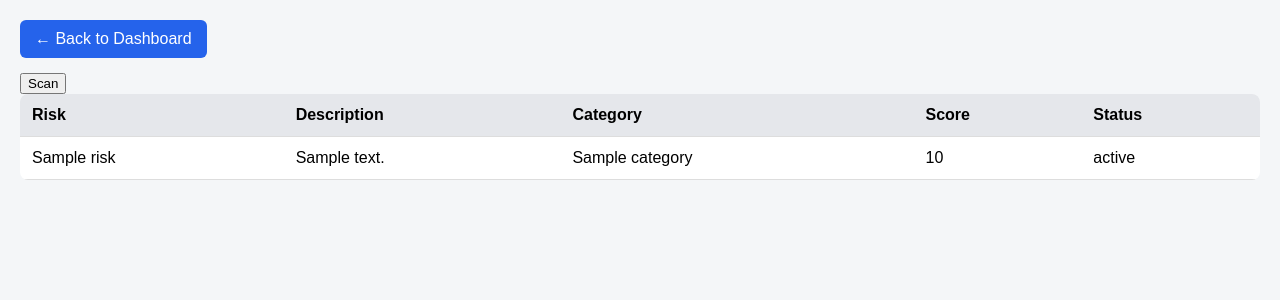
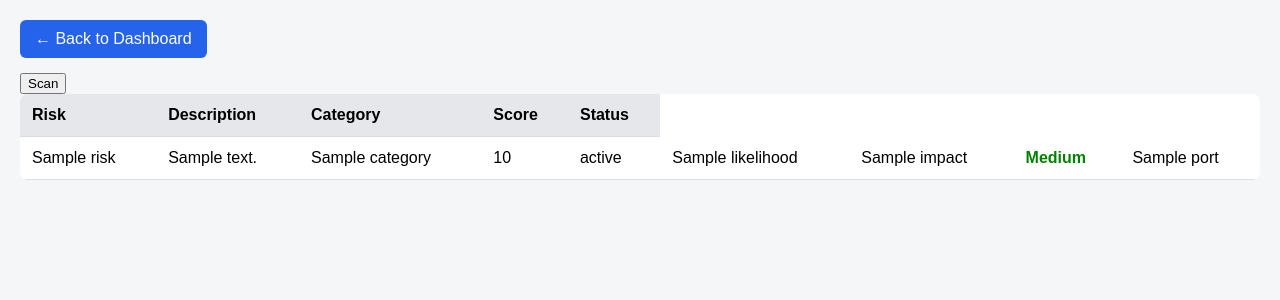
Before and after one commit to Luanhsn/ISMS-Dashboard, a Flask app: template templates/risks.html in a window 1280 px wide. Shown: the part 98-398 px from the top of the page. Run offline with Flask 3, Linux system fonts and the light colour scheme; the template is opened without the code that fills it: most values are stand-ins (such as "Sample title", 1, 10 or a date in 2020).

Commit message:
feat: add port, likelihhod and color for the specific status level

```diff
--- a/templates/risks.html
+++ b/templates/risks.html
@@ -97,6 +97,12 @@
         <td>{{ risk.category }}</td>
         <td>{{ risk.score }}</td>
         <td>{{ risk.status }}</td>
+        <td>{{ risk.likelihood }}</td>
+        <td>{{ risk.impact }}</td>
+        <td class="{% if risk.status_level == 'Critical' %}high{% elif risk.status_level == 'High' %}medium{% elif risk.status_level == 'Medium' %}low{% endif %}">
+            {{ risk.status_level }}
+        </td>
+        <td>{{ risk.port }}</td>
     </tr>
     {% endfor %}
 
```
